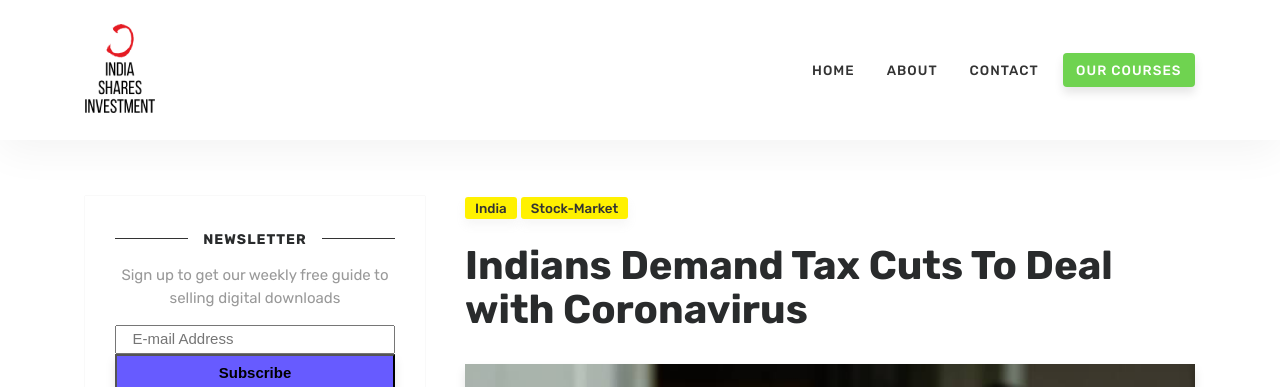
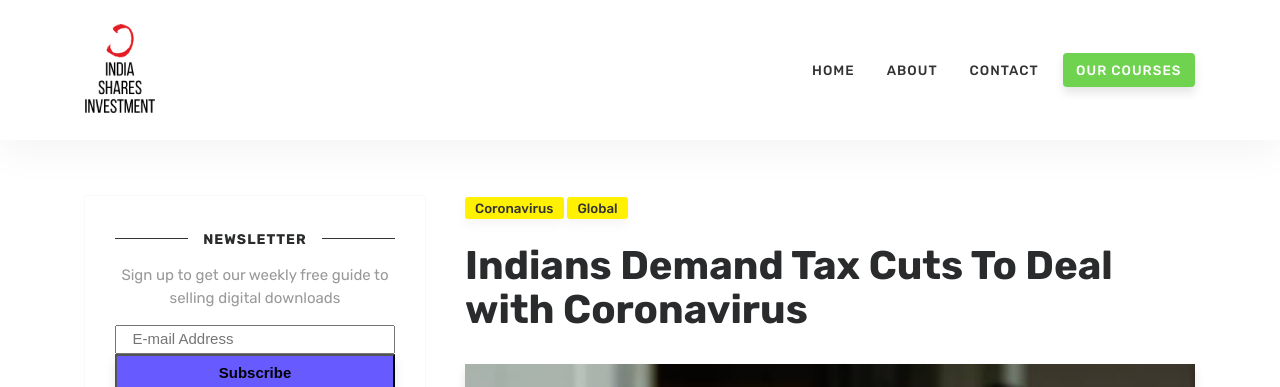
Before and after one commit to dr-han/blog, a Jekyll site: the page built from news/2020-02-18-tax-cuts-to-deal-with-corona-outbreak.md, in a window 1280 px wide and 900 px high. Shown: the top 387 px of the window. Built offline with Jekyll 4.4.1, drawn with Linux system fonts in a browser that asks for light colours; comment, search, counter and statistics services are not loaded; some of the changed text lies outside the part shown.

Commit message:
Update 2020-02-18-tax-cuts-to-deal-with-corona-outbreak.md

```diff
--- a/news/2020-02-18-tax-cuts-to-deal-with-corona-outbreak.md
+++ b/news/2020-02-18-tax-cuts-to-deal-with-corona-outbreak.md
@@ -1,8 +1,8 @@
 ---
 layout: post
 title:  Indians Demand Tax Cuts To Deal with Coronavirus
-date: 2020-01-22 07:00
-categories: [ India, Stock-market ]
+date: 2020-02-18
+categories: [ Coronavirus, Global ]
 image: assets/images/corona-virus-india-economic-impact.jpg
 featured: false
 ---
```
